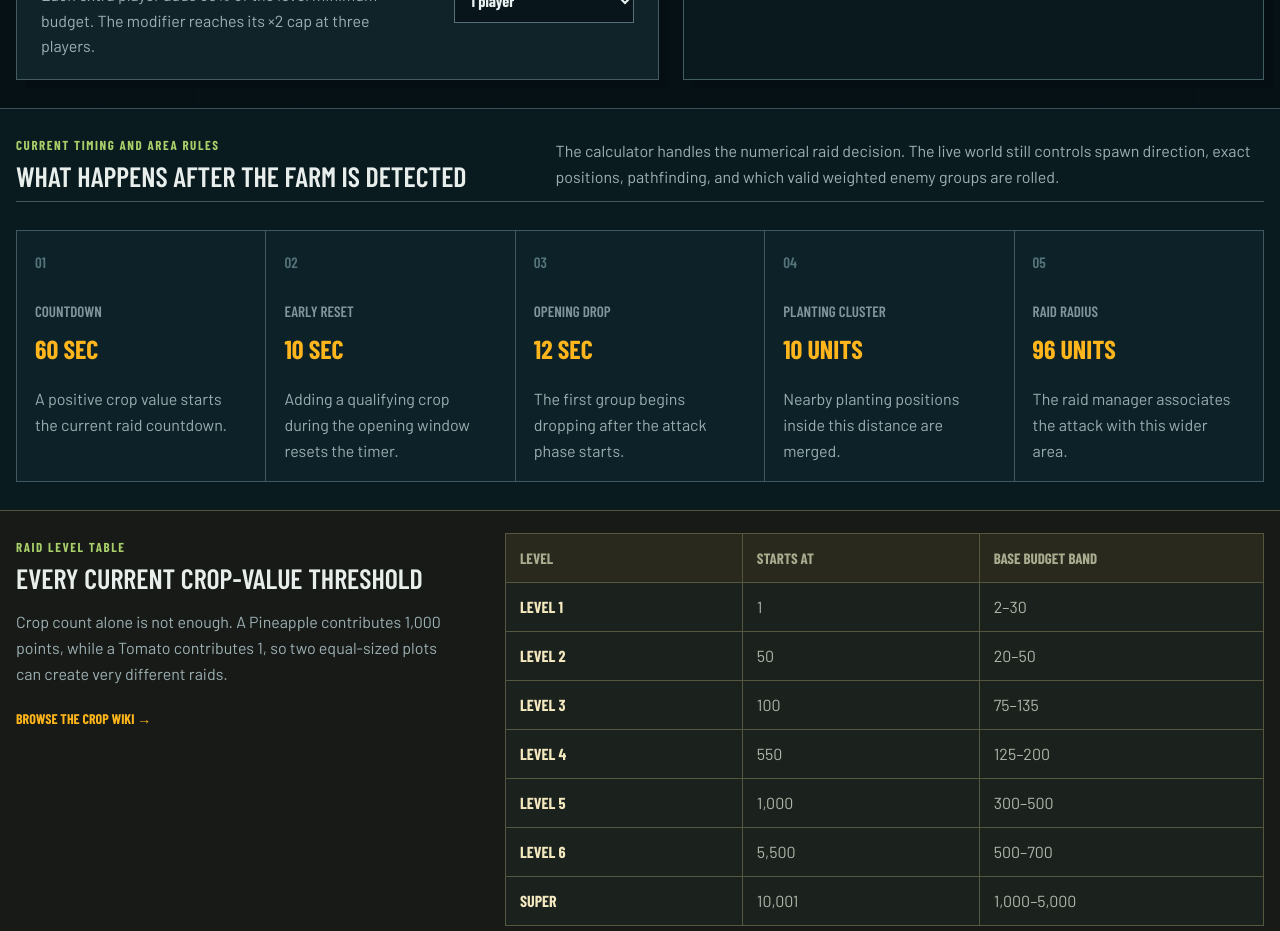
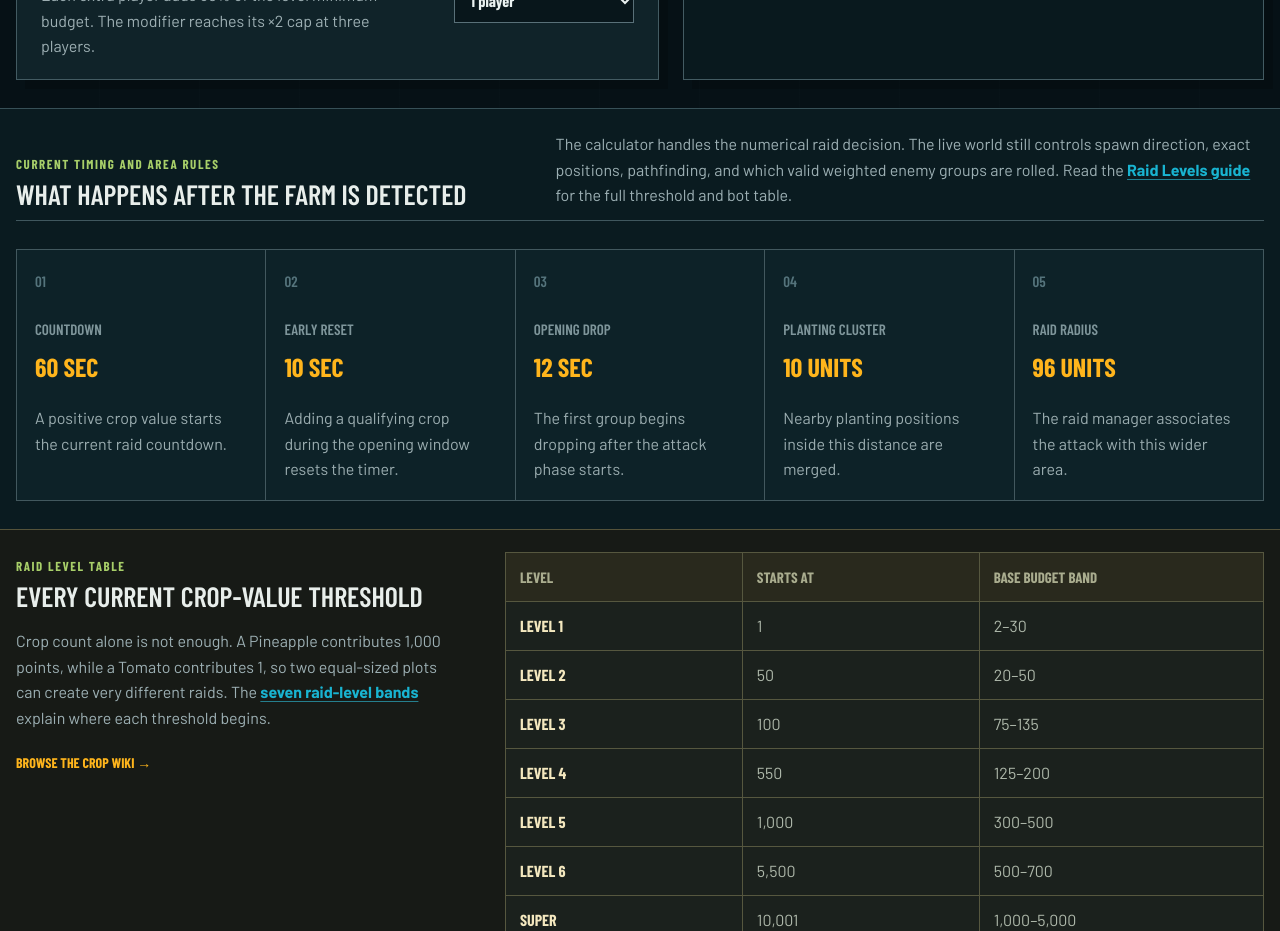
Before and after one commit to wanghuan072/Scrap-Mechanic, a Next.js app: page /tools/raid-calculator in a window 1280 px wide. Shown: the part 1200-2131 px from the top of the page. Built offline with nearby package versions, Linux system fonts and the light colour scheme; a web font is replaced by a local one.

Commit message:
Add contextual links across tool detail pages

```diff
--- a/src/data/tools/tools.json
+++ b/src/data/tools/tools.json
@@ -49,7 +49,7 @@
     "symbol": "WA",
     "image": "/images/game-items/driver-s-seat-cf3fdcfc.webp",
     "imageAlt": "Driver's Seat item icon in Scrap Mechanic",
-    "updated": "2026-09-02",
+    "updated": "2026-09-05",
     "seo": {
       "title": "Scrap Mechanic Wheel Angle Calculator - Steering Setup",
       "description": "Calculate inner and outer wheel angles, turning radius, and Level 5 Driver's Seat bearing settings for a front-steered Scrap Mechanic vehicle.",
--- a/src/page/tools/RaidCalculatorPage.tsx
+++ b/src/page/tools/RaidCalculatorPage.tsx
@@ -145,7 +145,12 @@ export default function RaidCalculatorPage() {
             <p>
               The calculator handles the numerical raid decision. The live world still
               controls spawn direction, exact positions, pathfinding, and which valid
-              weighted enemy groups are rolled.
+              weighted enemy groups are rolled. Read the <Link
+                className={styles.inlineGuideLink}
+                href="/guides/raid-levels"
+              >
+                Raid Levels guide
+              </Link> for the full threshold and bot table.
             </p>
           </header>
           <div className={styles.timingGrid}>
@@ -169,7 +174,12 @@ export default function RaidCalculatorPage() {
             <p>
               Crop count alone is not enough. A Pineapple contributes 1,000 points,
               while a Tomato contributes 1, so two equal-sized plots can create very
-              different raids.
+              different raids. The <Link
+                className={styles.inlineGuideLink}
+                href="/guides/raid-levels"
+              >
+                seven raid-level bands
+              </Link> explain where each threshold begins.
             </p>
             <Link href="/wiki/crops">Browse the crop Wiki →</Link>
           </header>
--- a/src/page/tools/ToolsPage.tsx
+++ b/src/page/tools/ToolsPage.tsx
@@ -45,6 +45,10 @@ const toolFaqs = [
     question: "What does the Scrap Mechanic Raid Calculator calculate?",
     answer:
       `It totals ${raidCrops.length} current crop values, selects one of seven raid levels, applies the player modifier, returns the exact bot budget, and simulates weighted outcomes for nine enemy variants. The forecast estimates probabilities and sample timelines; it does not claim the exact live roll or spawn position.`,
+    guideLink: {
+      label: "raid levels",
+      href: "/guides/raid-levels",
+    },
   },
   {
     question: "How much crafting data is in the Crafting Planner?",
@@ -207,9 +211,12 @@ export default function ToolsPage() {
                 <span className={styles.status}>Available now</span>
                 <h3>Scrap Mechanic Raid Calculator</h3>
                 <p>
-                  Convert planted crops into total crop value, raid level, exact bot
-                  budget, multiplayer modifier, weighted enemy probabilities, and one
-                  possible drop timeline.
+                  Convert planted crops into total crop value,{" "}
+                  <Link className={styles.inlineGuideLink} href="/guides/raid-levels">
+                    raid level
+                  </Link>
+                  , exact bot budget, multiplayer modifier, weighted enemy probabilities,
+                  and one possible drop timeline.
                 </p>
                 <dl className={styles.metrics}>
                   <div>
@@ -236,8 +243,11 @@ export default function ToolsPage() {
                   <b>Boundary proof</b>
                   <p>
                     10 Pineapples = 10,000 points, Level 6, base budget 700. Add
-                    one Tomato and 10,001 becomes a Super Raid with a one-player budget
-                    of 1,001.
+                    one Tomato and 10,001 becomes a{" "}
+                    <Link className={styles.inlineGuideLink} href="/guides/raid-levels">
+                      Super Raid
+                    </Link>{" "}
+                    with a one-player budget of 1,001.
                   </p>
                 </div>
                 <Link href="/tools/raid-calculator">Open Raid Calculator →</Link>
@@ -484,7 +494,22 @@ export default function ToolsPage() {
                 <span>{String(index + 1).padStart(2, "0")}</span>
                 <div>
                   <h3>{item.question}</h3>
-                  <p>{item.answer}</p>
+                  <p>
+                    {item.guideLink ? (
+                      <>
+                        {item.answer.split(item.guideLink.label)[0]}
+                        <Link
+                          className={styles.inlineGuideLink}
+                          href={item.guideLink.href}
+                        >
+                          {item.guideLink.label}
+                        </Link>
+                        {item.answer.split(item.guideLink.label)[1]}
+                      </>
+                    ) : (
+                      item.answer
+                    )}
+                  </p>
                 </div>
               </article>
             ))}
--- a/src/page/tools/WheelAngleCalculatorPage.tsx
+++ b/src/page/tools/WheelAngleCalculatorPage.tsx
@@ -99,7 +99,9 @@ export default function WheelAngleCalculatorPage() {
             </h1>
             <p>
               Calculate separate inner and outer steering limits for a Level 5
-              Driver&apos;s Seat. Use the result to reduce low-speed tire scrub on a
+              <Link className={styles.inlineGuideLink} href="/wiki/parts/drivers-seat">
+                Driver&apos;s Seat
+              </Link>. Use the result to reduce low-speed tire scrub on a
               conventional front-steered vehicle.
             </p>
             <div className={styles.heroFacts}>
@@ -161,7 +163,9 @@ export default function WheelAngleCalculatorPage() {
               <h2>Measure, calculate, then enter both bearing limits</h2>
             </div>
             <p>
-              Use bearing centers, not tire edges. With the default 6 × 4 setup,
+              Use <Link className={styles.inlineGuideLink} href="/wiki/parts/bearing">
+                Bearing centers
+              </Link>, not tire edges. With the default 6 × 4 setup,
               a 27° inner limit produces a 20.82° outer target.
             </p>
           </header>
--- a/src/style/page/tools/raid-calculator-page.module.css
+++ b/src/style/page/tools/raid-calculator-page.module.css
@@ -137,6 +137,19 @@
 .rulesSection {
   border-top: 1px solid #375057;
   background: #0a1b20;
+}
+
+.inlineGuideLink {
+  color: var(--cyan);
+  font-weight: 700;
+  text-decoration: underline;
+  text-decoration-color: rgb(47 193 220 / 60%);
+  text-underline-offset: 3px;
+}
+
+.inlineGuideLink:hover {
+  color: var(--orange-bright);
+  text-decoration-color: currentcolor;
 }
 
 .sectionHeading {
--- a/src/style/page/tools/tools.module.css
+++ b/src/style/page/tools/tools.module.css
@@ -295,6 +295,19 @@
   color: var(--muted);
 }
 
+.inlineGuideLink {
+  color: var(--cyan);
+  font-weight: 700;
+  text-decoration: underline;
+  text-decoration-color: rgb(47 193 220 / 60%);
+  text-underline-offset: 3px;
+}
+
+.inlineGuideLink:hover {
+  color: var(--orange-bright);
+  text-decoration-color: currentcolor;
+}
+
 .metrics {
   display: grid;
   grid-template-columns: repeat(4, minmax(0, 1fr));
--- a/src/style/page/tools/wheel-angle-calculator-page.module.css
+++ b/src/style/page/tools/wheel-angle-calculator-page.module.css
@@ -80,6 +80,19 @@
   color: #a9babb;
   font-size: 16px;
   line-height: 1.55;
+}
+
+.inlineGuideLink {
+  color: var(--cyan);
+  font-weight: 700;
+  text-decoration: underline;
+  text-decoration-color: rgb(47 193 220 / 60%);
+  text-underline-offset: 3px;
+}
+
+.inlineGuideLink:hover {
+  color: var(--orange-bright);
+  text-decoration-color: currentcolor;
 }
 
 .heroFacts {
```
Also changed, not shown: 1 other file (tests, documents, lock files or other folders).
